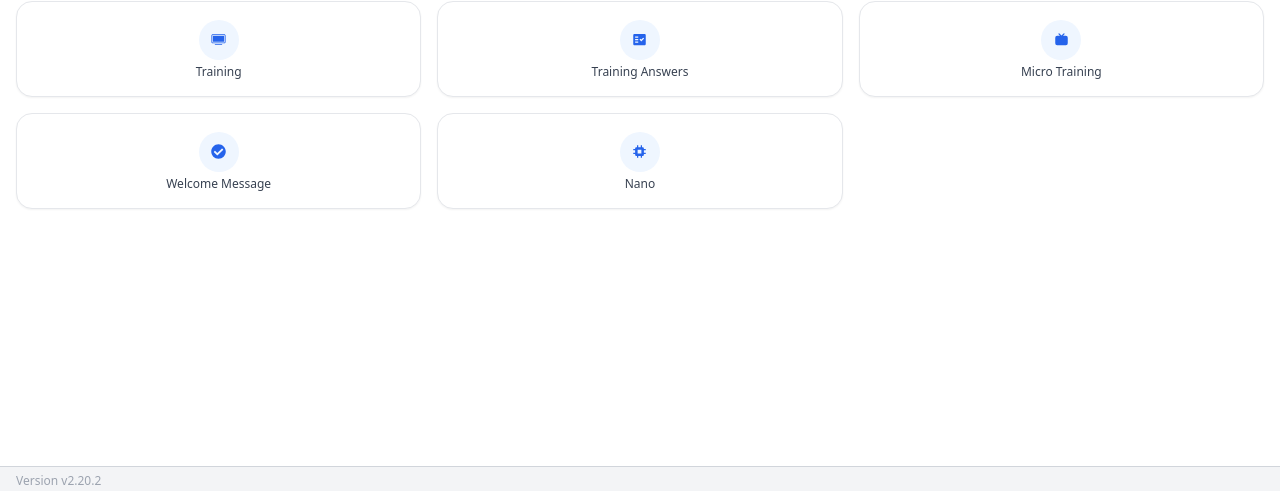
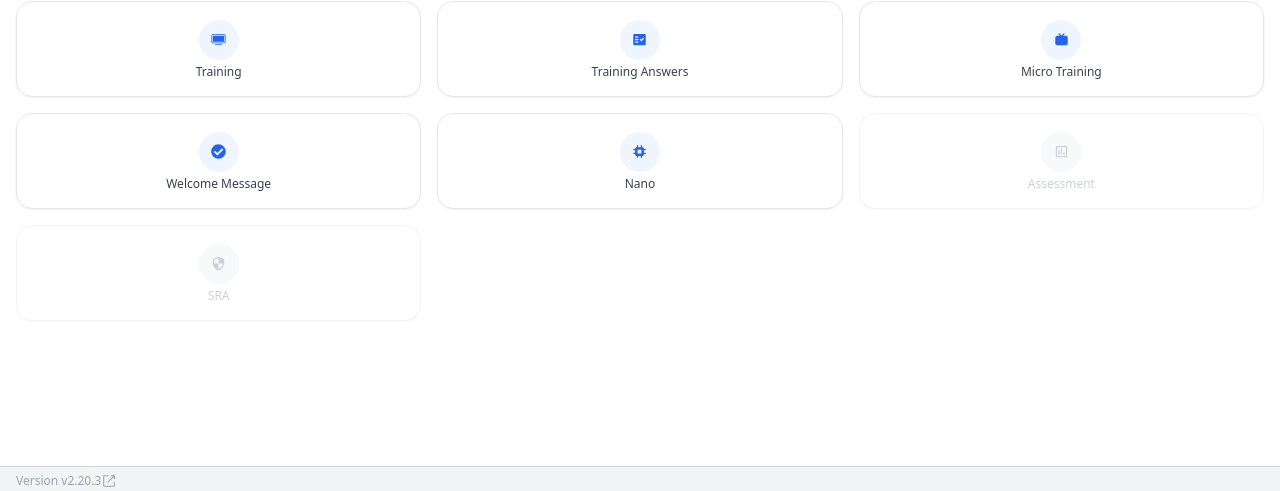
Before and after one commit to JcFaderanga/bsn-extention, a React (Vite) app: page / in a window 1280 px wide. Shown: the part 306-797 px from the top of the page. Built offline with nearby package versions, Linux system fonts and the light colour scheme; no server answers; the HTML template or start-up script is replaced by a standard one.

Commit message:
migrated to TS

```diff
--- a/package.json
+++ b/package.json
@@ -1,6 +1,6 @@
 {
-  "name": "chrome-sidepanel-extension",
-  "version": "1.0.0",
+  "name": "QA Assist Panel",
+  "version": "2.20.2",
   "private": true,
   "scripts": {
     "dev": "vite",
--- a/src/components/UI/Footer.jsx
+++ b/src/components/UI/Footer.jsx
@@ -1,10 +1,26 @@
 import React from 'react'
+import { RxExternalLink } from "react-icons/rx";
+const Footer = () => {
 
-const Footer = () => {
+  const openFullPage = () => {
+    chrome.windows.create({
+      url: chrome.runtime.getURL("index.html"),
+      type: "popup",
+    });
+  };
+
   return (
     <div className='fixed bottom-0 left-0 border-t border-gray-300 bg-gray-100 w-full h-7 flex items-center px-4 z-9999'>
-        <span className='text-xs text-gray-400'>Version v2.20.2</span>
-
+        <span className='text-xs text-gray-400'>Version v2.20.3</span>
+        <button
+              type='button'
+              onClick={openFullPage}
+              aria-label='Open QA Assist in a full browser tab'
+              title='Open in a full browser tab'
+              className='text-gray-400 hover:text-blue-500 cursor-pointer'
+            >
+              <RxExternalLink />
+            </button>
     </div>
   )
 }
--- a/src/components/dashboard/Menu.jsx
+++ b/src/components/dashboard/Menu.jsx
@@ -9,14 +9,16 @@ import {
 } from "react-icons/fa";
 import { IoIosTv } from "react-icons/io";
 import { TbDeviceTvFilled } from "react-icons/tb";
-import { MdFactCheck } from "react-icons/md";
+import { MdFactCheck, MdOutlineAssessment, MdOutlineSecurity } from "react-icons/md";
 import { BiSolidChip } from "react-icons/bi";
 
 
-const Card = ({ icon, label, onClick }) => {
+const Card = ({ icon, label, onClick, disabled }) => {
   return (
     <button
       onClick={onClick}
+      disabled={disabled}
+      title={disabled ? "Feature currently not available" : undefined}
       className="
         group
         w-full
@@ -30,6 +32,11 @@ const Card = ({ icon, label, onClick }) => {
         hover:shadow-lg
         hover:border-blue-400
         active:scale-[0.98]
+        disabled:cursor-not-allowed
+        disabled:opacity-50
+        disabled:hover:translate-y-0
+        disabled:hover:shadow-sm
+        disabled:hover:border-gray-200
         flex
         flex-col
         items-center
@@ -52,12 +59,15 @@ const Card = ({ icon, label, onClick }) => {
           duration-200
           group-hover:bg-blue-100
           group-hover:scale-110
+          group-disabled:bg-gray-100
+          group-disabled:text-gray-400
+          group-disabled:scale-100
         "
       >
         {icon}
       </div>
 
-      <span className="text-xs font-medium text-gray-700 text-center leading-tight">
+      <span className="text-xs font-medium text-gray-700 text-center leading-tight group-disabled:text-gray-400">
         {label}
       </span>
     </button>
@@ -111,6 +121,18 @@ const Menu = ({ setSubtab }) => {
       key: "Nano",
       icon: <BiSolidChip size={15} />,
     },
+    {
+      label: "Assessment",
+      key: "Assessment",
+      icon: <MdOutlineAssessment size={15} />,
+      disabled: true
+    },
+    {
+      label: "SRA",
+      key: "SRA",
+      icon: <MdOutlineSecurity size={15} />,
+      disabled: true
+    },
   ];
 
   return (
@@ -121,6 +143,7 @@ const Menu = ({ setSubtab }) => {
           icon={menu.icon}
           label={menu.label}
           onClick={() => setSubtab(menu.key)}
+          disabled={menu.disabled}
         />
       ))}
     </section>
```
Also changed, not shown: public/manifest.json, src/components/UI/Button.jsx (indentation only), src/components/dashboard/Assessment.jsx (added), src/components/dashboard/SRA.jsx (added), 2 other files (tests, documents, lock files or other folders).
